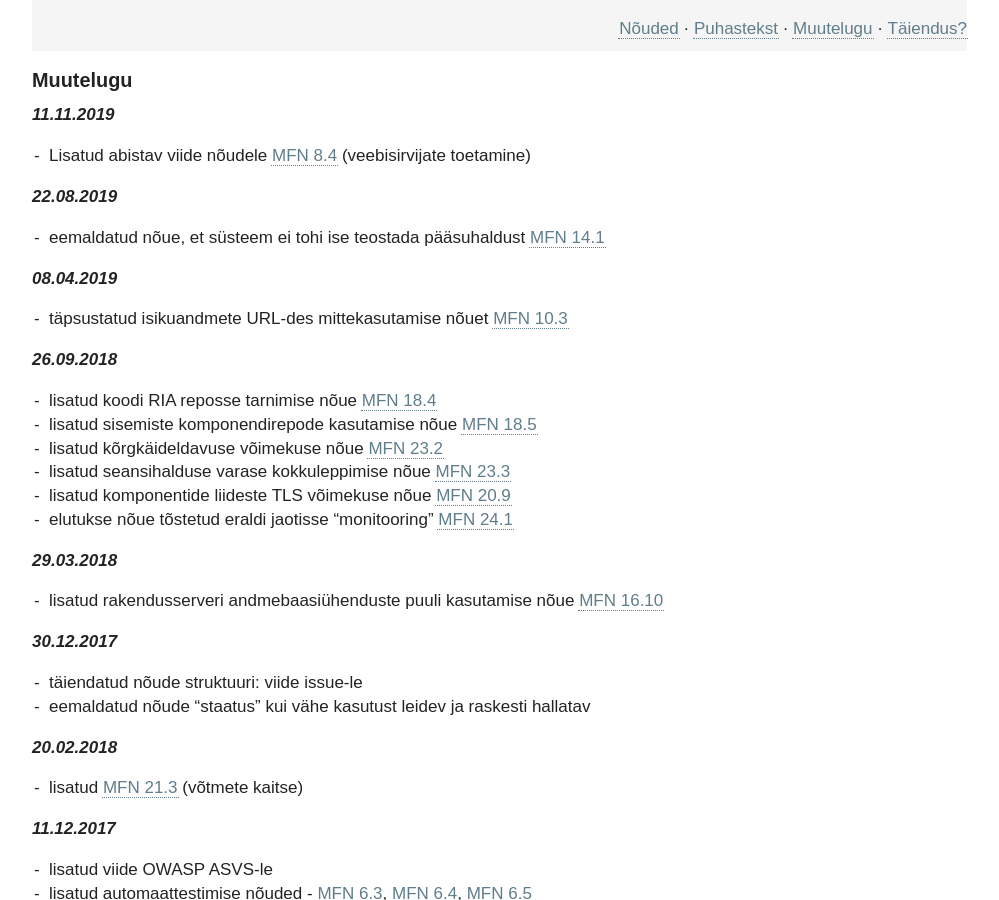
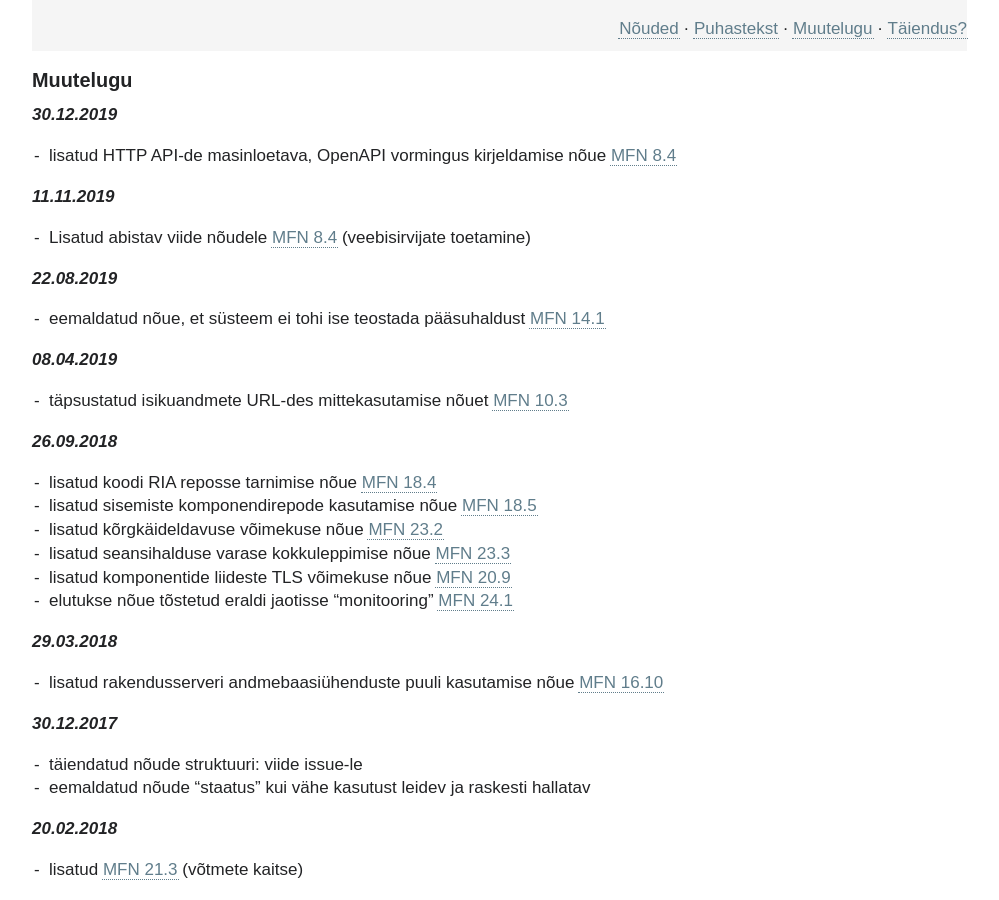
Before and after one commit to e-gov/MFN, a Jekyll site: the page built from Muutelugu.md, in a window 1280 px wide and 900 px high. Shown: the whole window, without its empty margins (0-999 px from the left). Built offline with Jekyll 4.4.1, drawn with Linux system fonts in a browser that asks for light colours; our own code applies the rules of GitHub Pages for plain Markdown files.

Commit message:
8.5 HTTP API kirjeldamine OpenAPI vormingus

```diff
--- a/Muutelugu.md
+++ b/Muutelugu.md
@@ -3,6 +3,10 @@ permalink: Muutelugu
 ---
 
 ## Muutelugu
+
+___30\.12.2019___
+
+- lisatud HTTP API-de masinloetava, OpenAPI vormingus kirjeldamise nõue [MFN 8.4](https://e-gov.github.io/MFN/#8.5)
 
 ___11\.11.2019___
 
--- a/_data/Nouded.yml
+++ b/_data/Nouded.yml
@@ -45,6 +45,9 @@
       sel: ''
     - nr: 5
       son: 'Kõik liidesed rakenduse eri osade vahel peavad olema vajadusel kaitstavad kahepoolset tuvastamist ja krüpteerimist võimaldava protokolliga.'
+      sel: ''
+    - nr: 6
+      son: 'Rakenduse pakutav(ad) HTTP masinliidesed (API-d) kirjeldatakse OpenAPI vormingus.'
       sel: ''
 - kategooria:
   nimetus: 'keel'
```
